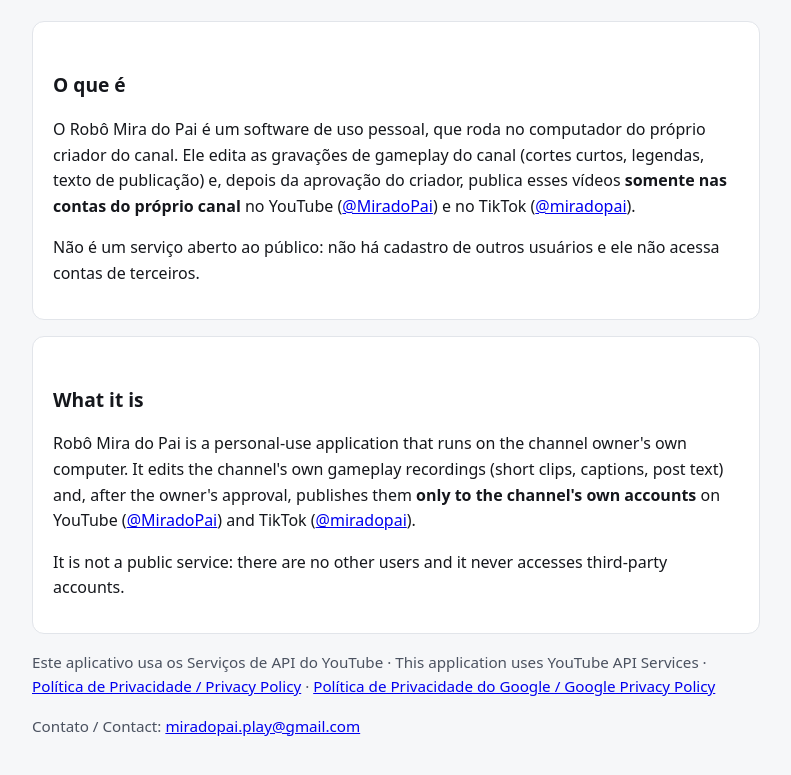
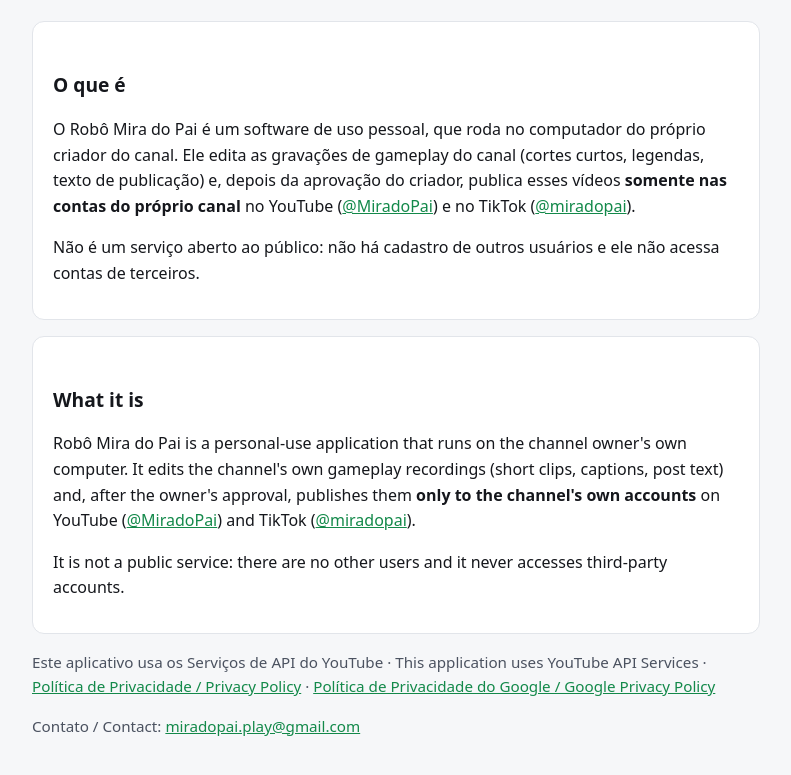
Before and after one commit to Gestor-creator/robo-mira-do-pai, a plain HTML site: page index.html in a window 1280 px wide. Shown: the part 161-936 px from the top of the page, without its empty margins (244-1035 px from the left). Drawn offline with Linux system fonts and the light colour scheme.

Commit message:
Site: links legíveis no tema escuro

```diff
--- a/estilo.css
+++ b/estilo.css
@@ -24,3 +24,4 @@
 .cartao { background: var(--cartao); border: 1px solid var(--borda); border-radius: 12px; padding: 16px 20px; margin: 16px 0; }
 nav a { margin-right: 16px; color: var(--destaque); }
 hr { border: 0; border-top: 1px solid var(--borda); margin: 40px 0; }
+a { color: var(--destaque); }
```
